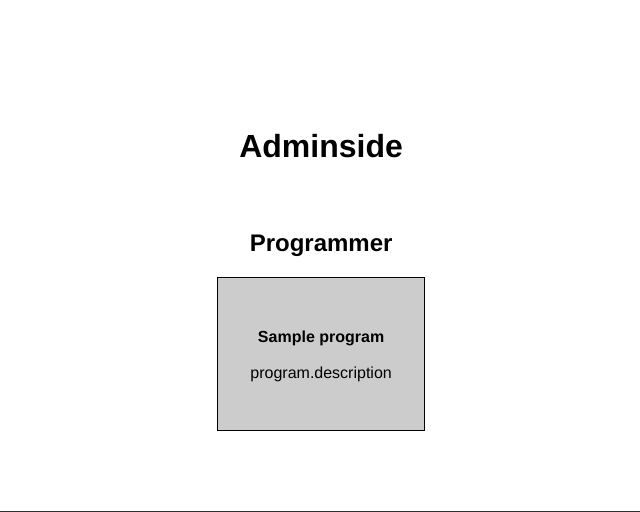
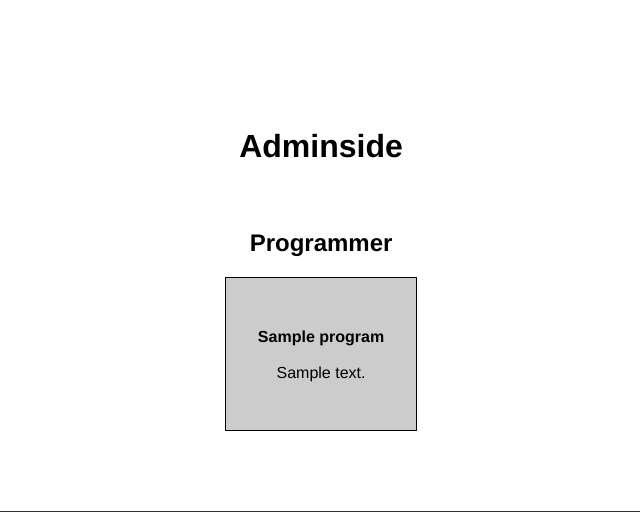
Before and after one commit to srib-dev/podkast.srib.no, a Django app: template podcastserver/templates/admin.htm in a window 1280 px wide. Shown: the part 300-812 px from the top of the page, without its empty margins (319-959 px from the left). Run offline with Django 3.2, Linux system fonts and the light colour scheme; the template is opened without the code that fills it: most values are stand-ins (such as "Sample title", 1, 10 or a date in 2020); some web fonts are replaced.

Commit message:
templatefeil fikset admin.htm

```diff
--- a/podcastserver/templates/admin.htm
+++ b/podcastserver/templates/admin.htm
@@ -10,7 +10,7 @@
 {% for program in programs %}
     <div style="background-color: #ccc; border: 1px solid black; display: inline-block; padding: 2em;">
     <h3> {{ program.name }} </h3>
-    <p> program.description </p>
+    <p> {{ program.description }} </p>
 {% endfor %}
 
 {% endblock %}
```
